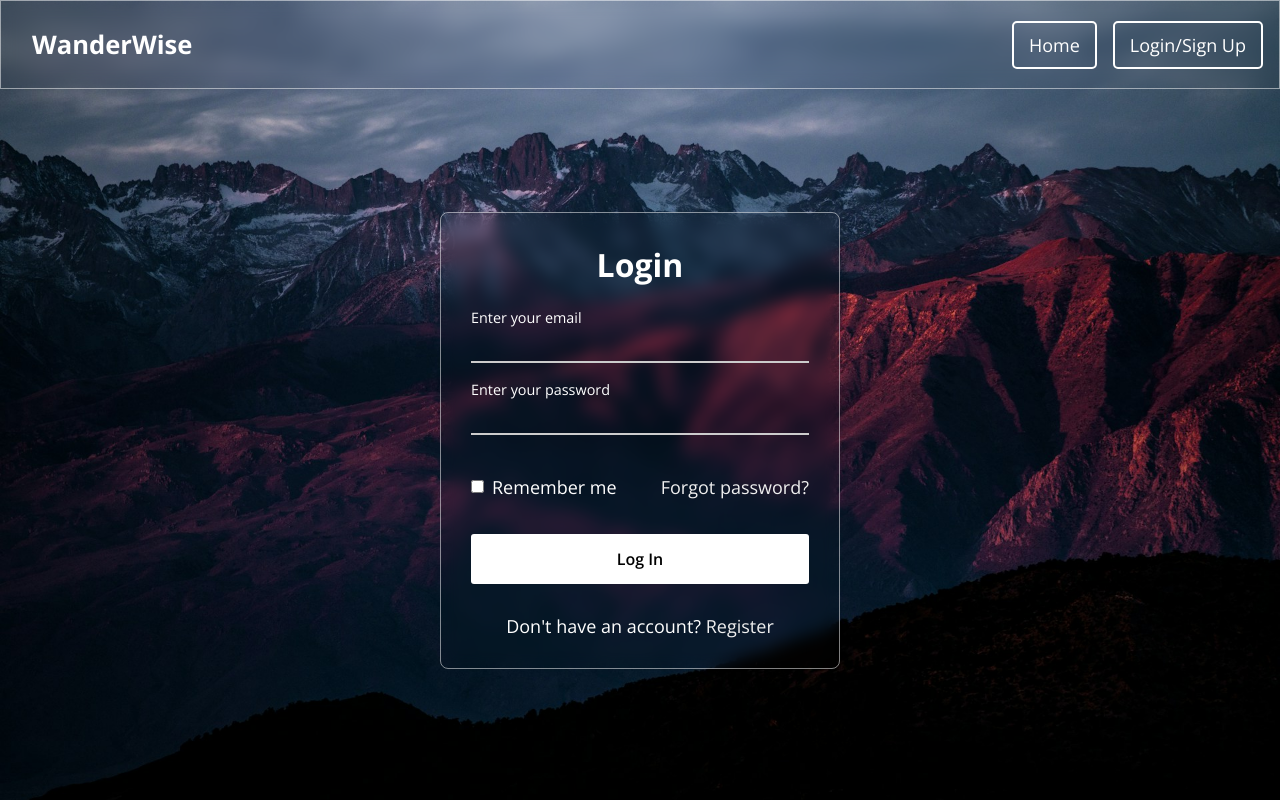
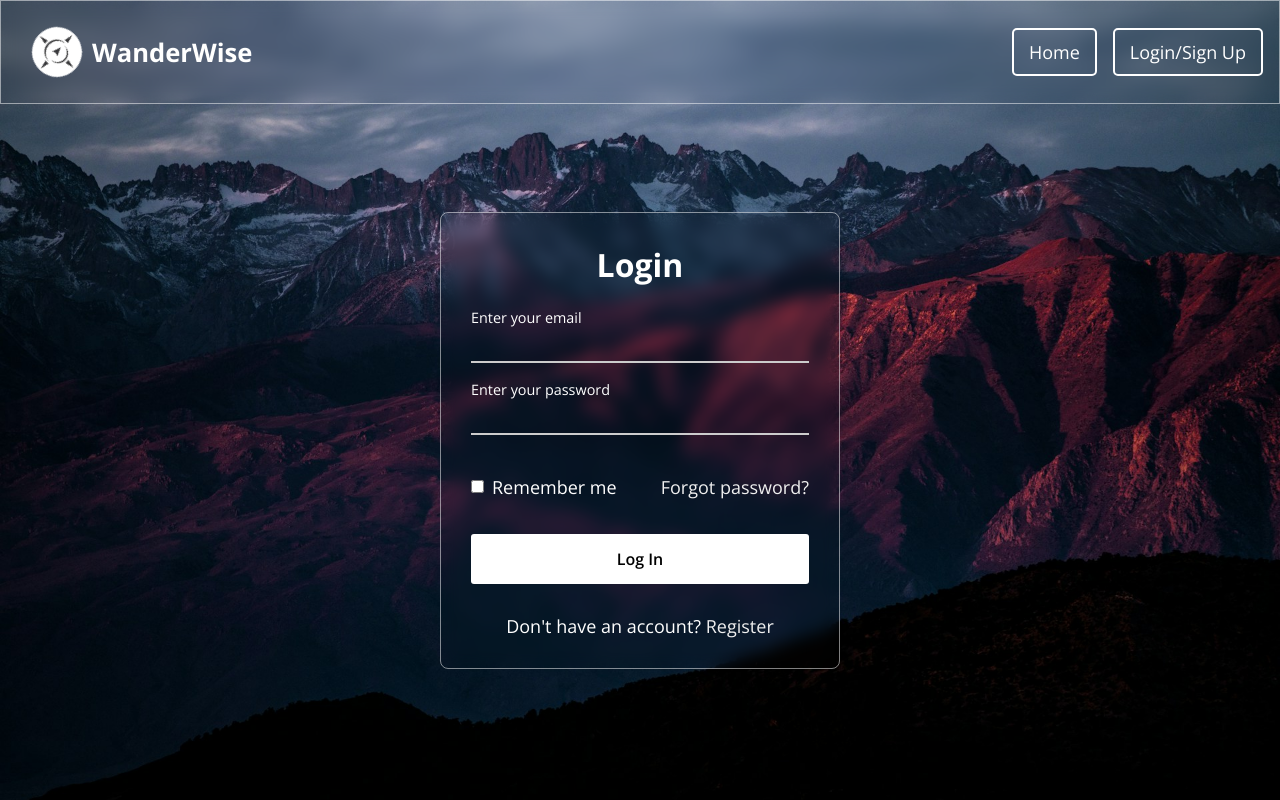
Before and after one commit to shivamchavan12/wanderwise, a React (Create React App) app: page /login in a window 1280 px wide. Shown: the top 800 px of the page. Built offline with nearby package versions, Linux system fonts and the light colour scheme.

Commit message:
logo added

```diff
--- a/src/components/header.css
+++ b/src/components/header.css
@@ -25,10 +25,14 @@
     font-weight: bold;
     text-decoration: none;
     color: white;
+
 }
 
 .logo {
     padding: 10px 15px;
+    display: flex;
+  align-items: center; /* Centers items vertically */
+  gap: 10px;
 }
 
 /* Navigation Styles */
@@ -193,3 +197,30 @@ nav a {
         font-size: 1.3rem;
     }
 }
+.rotating-logo {
+    width: 50px; /* Adjust size as needed */
+    height: 50px;
+    border-radius: 50%;
+    background-image: url("../assests/logo.jpg"); /* Replace with actual path */
+    background-size: cover;
+    background-position: center;
+    animation: rotateLogo 5s linear infinite;
+  }
+
+  /* Rotating animation */
+  @keyframes rotateLogo {
+    from {
+      transform: rotate(0deg);
+    }
+    to {
+      transform: rotate(360deg);
+    }
+  }
+
+  /* Styling for the WanderWise text */
+  .name {
+    font-size: 20px;
+    font-weight: bold;
+    text-decoration: none;
+    color: black;
+  }
--- a/src/components/header.js
+++ b/src/components/header.js
@@ -73,8 +73,9 @@ function Header({ isLoggedIn, setIsLoggedIn }) {
   return (
     <header className={`sticky-header ${headerClass} ${hideHeader ? "hide" : ""}`}>
       <div className="logo">
-        <Link className="name" to="/">WanderWise</Link>
-      </div>
+      <div className="rotating-logo"></div>
+      <Link className="name" to="/">WanderWise</Link>
+    </div>
       {/* Mobile menu button */}
       <button className="menu-button" onClick={toggleMenu}>
         &#9776;
```
Also changed, not shown: src/assests/logo.jpg (added).
